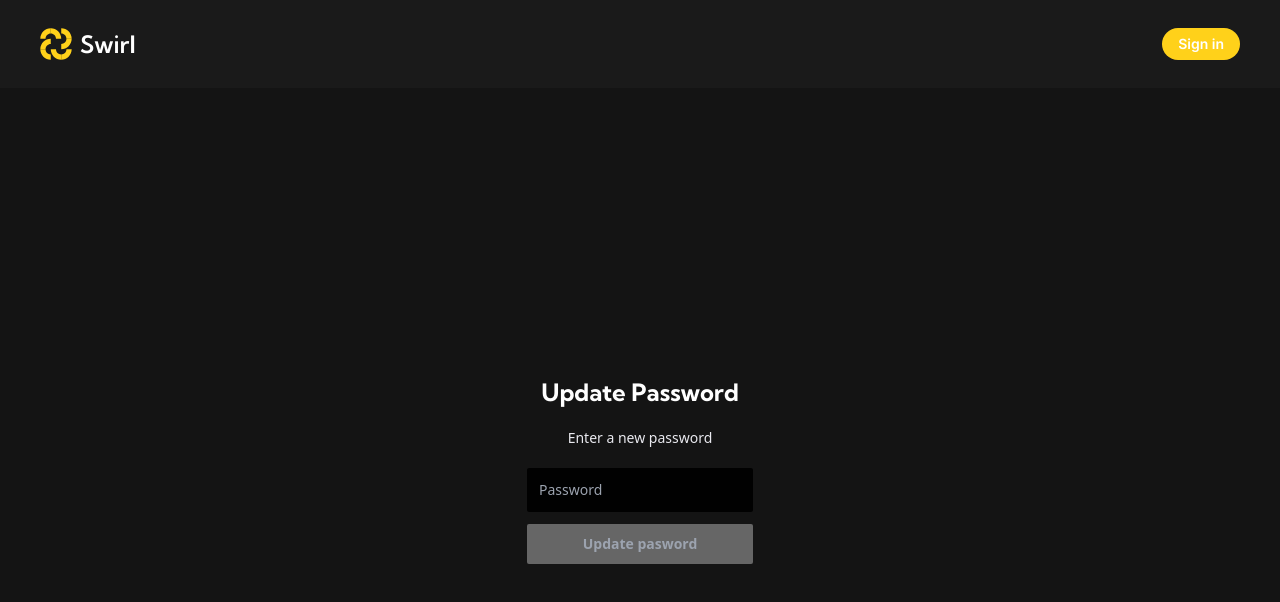
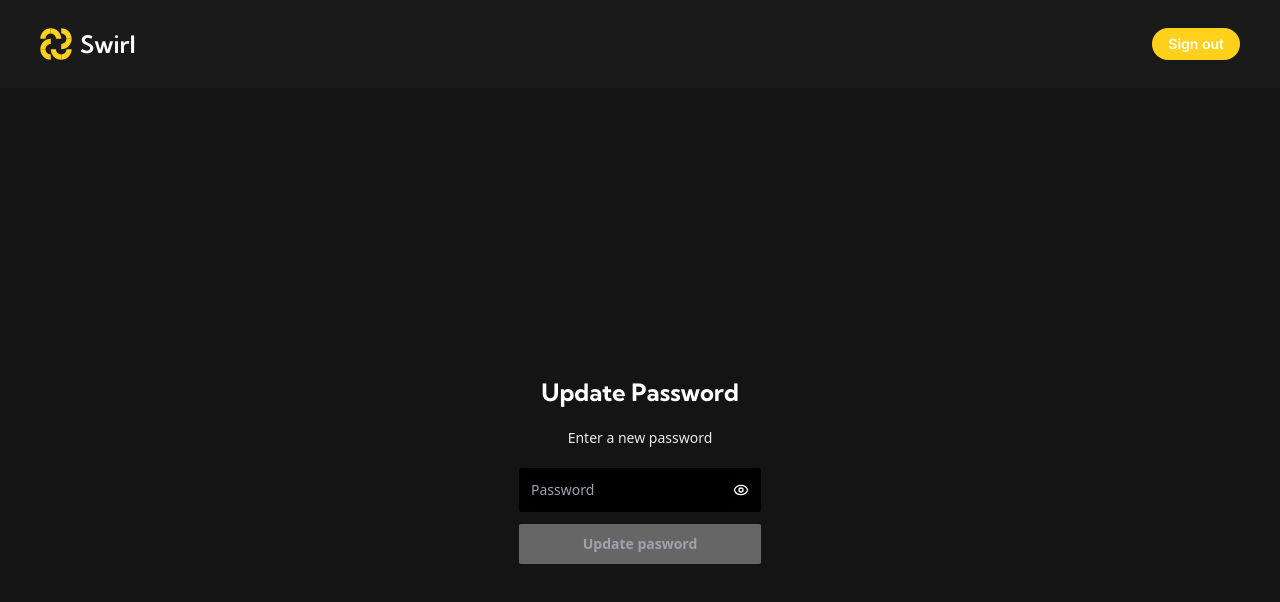
Before and after one commit to AbassKoyang/swirl, a React (Vite) app: page /onboarding/update-password in a window 1280 px wide. Shown: the top 602 px of the page. Built offline with nearby package versions, Linux system fonts and the light colour scheme.

Commit message:
complete all auth logic

```diff
--- a/package.json
+++ b/package.json
@@ -18,7 +18,8 @@
     "react-dom": "^18.2.0",
     "react-hook-form": "^7.51.0",
     "react-icons": "^5.0.1",
-    "react-router-dom": "^6.22.0"
+    "react-router-dom": "^6.22.0",
+    "react-toastify": "^10.0.4"
   },
   "devDependencies": {
     "@types/react": "^18.2.55",
--- a/src/components/Navbar.jsx
+++ b/src/components/Navbar.jsx
@@ -1,18 +1,47 @@
-import { Link, useLocation } from "react-router-dom"
+import { Link, useLocation, useNavigate } from "react-router-dom"
+import supabase from "../../config/supabase";
 
 const Navbar = () => {
+  const navigate = useNavigate();
   const {pathname} = useLocation();
-  console.log(pathname)
+
+  // Get the current user session
+  const isUserSignedIn = async ()  => {
+    try {
+      const session = await supabase.auth.getSession();
+
+      return !!session.user;
+    } catch (error) {
+      console.error('Error checking user session:', error);
+      return false;
+    }
+  }
+
+  const signOutUser = async () => {
+      const { error: signOutError } = await supabase.auth.signOut();
+      if(signOutError){
+        console.log(signOutError)
+        throw signOutError
+      } else {
+        navigate('/onboarding/login')
+      }
+  };
+
   return (
-    <header className="w-full flex items-center justify-center bg-[#1A1A1A] fixed top-0 left-0">
+    <header className="w-full flex items-center justify-center bg-[#1A1A1A] fixed top-0 left-0 z-[1000]">
         <div className="w-full max-w-[1900px] flex items-center justify-between py-7 px-5 md:px-10 2xl:px-[162px] bg-[#1A1A1A]">
         <Link to='/' className="flex items-center gap-2">
             <img src="../src/assets/swirl-logo.svg" alt="Swirl Logo" className="size-8" />
             <h1 className="font-kumbh text-2xl font-semibold text-white">Swirl</h1>
         </Link>
-        <Link to='onboarding/login' className={`px-4 py-1.5 rounded-3xl text-white bg-[#FFD11A] text-xs md:text-sm font-medium lg:font-semibold font-inter ${pathname === '/onboarding/signup' || pathname === 'onboarding/login' ? 'hidden' : 'block'}`}>
-            Sign in
-        </Link>
+        {isUserSignedIn() ? (
+          <button onClick={signOutUser} className={`px-4 py-1.5 rounded-3xl text-white bg-[#FFD11A] text-xs md:text-sm font-medium lg:font-semibold font-inter ${pathname === '/onboarding/signup' || pathname === 'onboarding/login' ? 'hidden' : 'block'}`}>
+              Sign out
+          </button>) : (
+          <Link to='onboarding/login' className={`px-4 py-1.5 rounded-3xl text-white bg-[#FFD11A] text-xs md:text-sm font-medium lg:font-semibold font-inter ${pathname === '/onboarding/signup' || pathname === 'onboarding/login' ? 'hidden' : 'block'}`}>
+          Sign in
+          </Link>
+        )}
         </div>
     </header>
   )
--- a/src/pages/ForgotPasswordPage.jsx
+++ b/src/pages/ForgotPasswordPage.jsx
@@ -14,22 +14,9 @@ const ForgotPasswordPage = () => {
     const [isLoading, setIsLoading] = useState(false);
 
 
-    const checkUserExistence = async (data) => {
-        const {data: user, error: userCheckError} = await supabase.auth.getUserByEmail(data.email)
-            if(userCheckError){
-                setErrorMessage('Error checking user existence')
-                return false
-            }
-            if(user){
-                return true
-            } else {
-                return false
-            }
-        }
 
 
     const onSubmit = async (data) => {
-        if(await checkUserExistence(data)) {
             setIsLoading(true);
             try {
                 const { data: passwordResetResponse, error } = await supabase.auth.resetPasswordForEmail( data.email, {
@@ -47,9 +34,9 @@ const ForgotPasswordPage = () => {
                 setIsLoading(false);
                 setTimeout(() => {
                   setErrorMessage(null);
-                }, 2000);
+                }, 20000);
             }
-      }}
+      }
 
   return (
     <section className="">
--- a/src/pages/Login.jsx
+++ b/src/pages/Login.jsx
@@ -6,6 +6,7 @@ import { useForm } from "react-hook-form";
 import { Link, useNavigate } from "react-router-dom";
 import supabase from "../../config/supabase";
 import { useState } from "react";
+import { LuEye, LuEyeOff } from "react-icons/lu";
 
 
 const FORM_ERROR_MESSAGES = {
@@ -20,6 +21,11 @@ const Login = () => {
   const navigate = useNavigate();
   const [errorMessage, setErrorMessage] = useState(null);
   const [isLoading, setIsLoading] = useState(false);
+  const [isPasswordVisible, setIsPasswordVisible] = useState(false);
+
+  const togglePasswordVisibility = () => {
+    setIsPasswordVisible(!isPasswordVisible);
+}
 
   const onSubmit = async (data) => {
     setIsLoading(true);
@@ -95,13 +101,14 @@ const Login = () => {
             {errors?.email?.message && <p className="text-xs text-left text-red-600 mt-2">{errors?.email?.message}</p>}
           </div>
 
-          <div className="w-full">
+          <div  className="w-full">
+            <div className="w-full flex items-center py-1.5 px-3 bg-black/95 rounded-sm 2xl:rounded-md focus-within:outline focus-within:outline-1 focus-within:outline-white/35 overflow-hidden outline-offset-[2px]">
               <input
-            type="password"
+              type={isPasswordVisible ? 'text' : 'password'}
               name="password"
               id="password-id"
               placeholder="Password"
-            className="w-full bg-black/95 rounded-sm 2xl:rounded-md p-3 2xl:p-4 text-sm 2xl:text-[16px] text-white/85 border-0 outline-0 focus-within:outline focus-within:outline-1 focus-within:outline-white/35 overflow-hidden outline-offset-[2px]"
+              className="w-full bg-black/95 rounded-sm 2xl:rounded-md py-1.5 2xl:p-2 text-sm 2xl:text-[16px] text-white/90 border-0 outline-0"
               {...register('password', {
                 required: {
                   value: true,
@@ -113,6 +120,8 @@ const Login = () => {
                 }
               })}
               />
+            <button type="button" onClick={togglePasswordVisibility} className="p-0 bg-transparent border-0 outline-0">{isPasswordVisible ? (<LuEyeOff className="size-4 text-white" />) : (<LuEye className="size-4 text-white" />)}</button>
+          </div>
           {errors?.password?.message && <p className="text-xs text-left text-red-600 mt-2">{errors?.password?.message}</p>}
         </div>
 
@@ -122,6 +131,7 @@ const Login = () => {
           </button>
           <p className="text-xs text-left text-red-600 mt-2">{errorMessage}</p>
         </form>
+
         <p className="text-sm 2xl:text-sm text-[#98989A] text-center mt-3">Forgotten password? <Link to='/onboarding/forgot-password' className="font-medium underline hover:text-[#FFD11A]">Reset here</Link></p>
         <div className="w-full h-[1px] bg-white/35 mt-9 mb-3" />
         <p className="text-sm 2xl:text-sm text-[#98989A] text-center">Don't have an account? <Link to='/onboarding/signup' className="font-medium underline hover:text-[#FFD11A]">Sign Up</Link></p>
--- a/src/pages/SignUp.jsx
+++ b/src/pages/SignUp.jsx
@@ -118,7 +118,7 @@ const SignUp = () => {
         {signupError && <p className="text-xs text-red-600 mt-2">{signupError}</p>}
         <p className="text-xs 2xl:text-sm text-[#98989A] text-center mt-2">By signing up I accept the <Link to='/' className="font-medium underline hover:text-[#FFD11A]">Terms of Service</Link> and the <Link to='/' className="font-medium underline hover:text-[#FFD11A]">Privacy Policy</Link>.</p>
         <div className="w-full h-[1px] bg-white/35 mt-9 mb-3" />
-        <p className="text-sm 2xl:text-sm text-[#98989A] text-center">Already using swirl? <Link className="font-medium underline hover:text-[#FFD11A]">Log in</Link></p>
+        <p className="text-sm 2xl:text-sm text-[#98989A] text-center">Already using swirl? <Link to='/onboarding/login' className="font-medium underline hover:text-[#FFD11A]">Log in</Link></p>
       </div>
 
       {steps > 0 && <FormStepTwo user={user} steps={steps} setUser={setUser} />}
--- a/src/pages/UpdatePassword.jsx
+++ b/src/pages/UpdatePassword.jsx
@@ -3,9 +3,10 @@ import { useForm } from "react-hook-form";
 import supabase from "../../config/supabase";
 import { ImSpinner6 } from "react-icons/im";
 import { useNavigate } from "react-router-dom";
+import { LuEye, LuEyeOff } from "react-icons/lu";
 
 const FORM_ERROR_MESSAGES = {
-    PASSWORD_REQUIRED: "Please enter your password.",
+    PASSWORD_REQUIRED: "Please enter your new password.",
     PASSWORD_MIN_LENGTH: "Minimum length of the password should be 8 characters.",
 };
 
@@ -14,6 +15,11 @@ const UpdatePassword = () => {
     const navigate = useNavigate()
     const [errorMessage, setErrorMessage] = useState(null);
     const [isLoading, setIsLoading] = useState(false);
+    const [isPasswordVisible, setIsPasswordVisible] = useState(false);
+
+    const togglePasswordVisibility = () => {
+      setIsPasswordVisible(!isPasswordVisible);
+  }
 
     const onSubmit = async (data) => {
         setIsLoading(true);
@@ -34,7 +40,7 @@ const UpdatePassword = () => {
           setIsLoading(false);
           setTimeout(() => {
             setErrorMessage(null);
-          }, 2000);
+          }, 20000);
         }
       };
 
@@ -49,13 +55,14 @@ const UpdatePassword = () => {
             </p>
 
             <form onSubmit={handleSubmit(onSubmit)}  className="w-full flex flex-col gap-3 items-center">
-            <div className="w-full">
+            <div  className="w-full">
+            <div className="w-full flex items-center py-1.5 px-3 bg-black/95 rounded-sm 2xl:rounded-md focus-within:outline focus-within:outline-1 focus-within:outline-white/35 overflow-hidden outline-offset-[2px]">
               <input
-            type="password"
+              type={isPasswordVisible ? 'text' : 'password'}
               name="password"
               id="password-id"
               placeholder="Password"
-            className="w-full bg-black/95 rounded-sm 2xl:rounded-md p-3 2xl:p-4 text-sm 2xl:text-[16px] text-white/85 border-0 outline-0 focus-within:outline focus-within:outline-1 focus-within:outline-white/35 overflow-hidden outline-offset-[2px]"
+              className="w-full bg-black/95 rounded-sm 2xl:rounded-md py-1.5 2xl:p-2 text-sm 2xl:text-[16px] text-white/90 border-0 outline-0"
               {...register('password', {
                 required: {
                   value: true,
@@ -67,6 +74,8 @@ const UpdatePassword = () => {
                 }
               })}
               />
+            <button type="button" onClick={togglePasswordVisibility} className="p-0 bg-transparent border-0 outline-0">{isPasswordVisible ? (<LuEyeOff className="size-4 text-white" />) : (<LuEye className="size-4 text-white" />)}</button>
+          </div>
           {errors?.password?.message && <p className="text-xs text-left text-red-600 mt-2">{errors?.password?.message}</p>}
         </div>
 
```
Also changed, not shown: 1 other file (tests, documents, lock files or other folders). Lines whose indentation alone changed are shown as unchanged.
